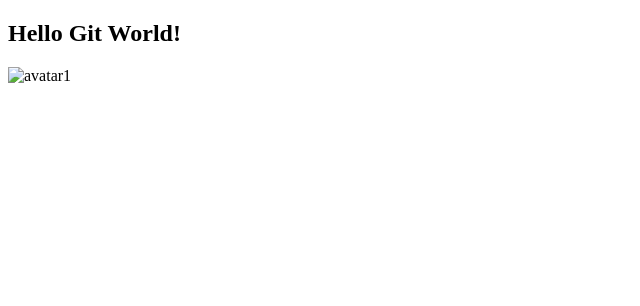
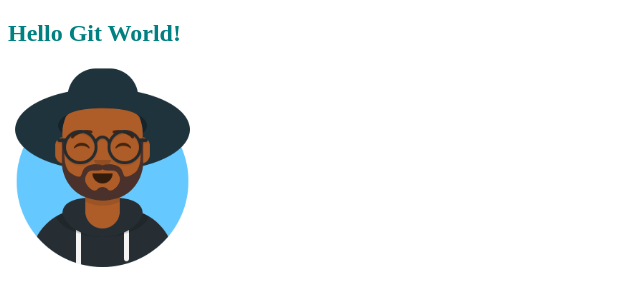
Before and after one commit to mukunzidd/git-workflow, a plain HTML site: page index.html in a window 1280 px wide. Shown: the whole page, without its empty margins (0-640 px from the left). Drawn offline with Linux system fonts and the light colour scheme; the site is published under a folder, as on GitHub Pages, so addresses that start at the root find nothing.

Commit message:
bg: fix assets references

```diff
--- a/index.html
+++ b/index.html
@@ -4,11 +4,11 @@
     <meta charset="UTF-8">
     <meta name="viewport" content="width=device-width, initial-scale=1.0">
     <title>Git Workflow</title>
-    <link rel="stylesheet" href="/css/main.css">
+    <link rel="stylesheet" href="css/main.css">
 </head>
 <body>
     <h2>Hello Git World!</h2>
-    <img src="/assets/avatars/avataaars-001.png" class="avatar" alt="avatar1">
-    <script src="/js/main.js"></script>
+    <img src="assets/avatars/avataaars-001.png" class="avatar" alt="avatar1">
+    <script src="js/main.js"></script>
 </body>
 </html>
```
